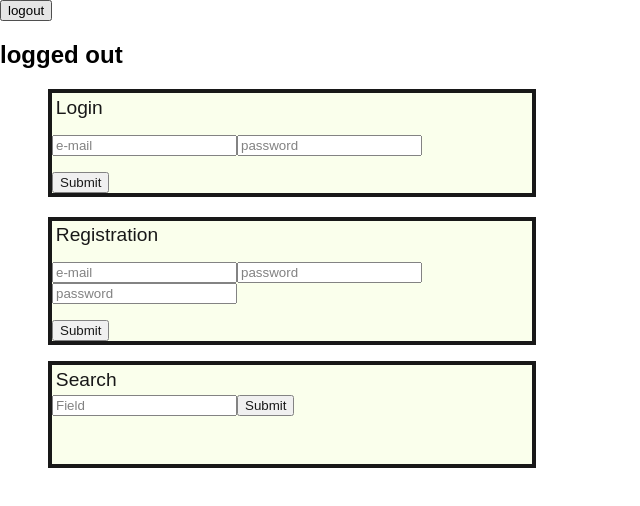
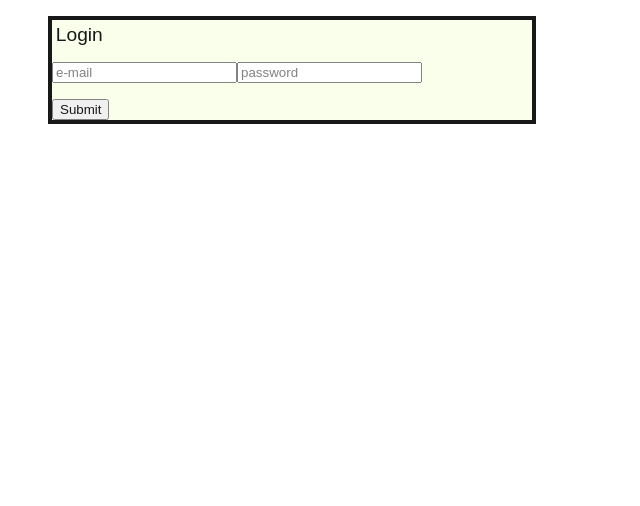
Before and after one commit to MartinCrane/dined-react, a React (Create React App) app: page / in a window 1280 px wide. Shown: the top 506 px of the page, without its empty margins (0-640 px from the left). Built offline with nearby package versions, Linux system fonts and the light colour scheme.

Commit message:
add login/logout views depending on this.props.login true.false

```diff
--- a/src/App.js
+++ b/src/App.js
@@ -12,21 +12,23 @@ import './App.css';
 
 class App extends Component {
 
-  logout() {
-    return localStorage.removeItem('jwt')
-  }
+  render() {
+    let login = <div> <ConnectedLogout /> <Search /></div>
+    let logout = <div> <ConnectedLogin /></div>
 
-  render() {
     return (
         <div>
-
-          <ConnectedLogout/>
-          <ConnectedLogin />
-          <ConnectedRegister />
-          <Search />
+          {this.props.login ? login : logout}
         </div>
     );
   }
 }
 
-export default App;
+const mapStateToProps = (state)=>{
+  return{
+    login: state.account.login,
+    email: state.account.email
+  }
+}
+
+export const ConnectedApp = connect(mapStateToProps)(App)
--- a/src/index.js
+++ b/src/index.js
@@ -4,7 +4,7 @@ import thunk from 'redux-thunk'
 import axios from 'axios'
 import { Provider } from 'react-redux'
 import { createStore, applyMiddleware } from 'redux'
-import  App from './App';
+import { ConnectedApp } from './App';
 import  { accountPing } from './actions/account';
 import './index.css';
 import rootReducer from './reducers'
@@ -15,7 +15,7 @@ const store = createStore(rootReducer, applyMiddleware(thunk),window.__REDUX_DEV
 
   ReactDOM.render(
       <Provider store={store} >
-        <App />
+        <ConnectedApp />
       </Provider>,
     document.getElementById('root')
   );
```
